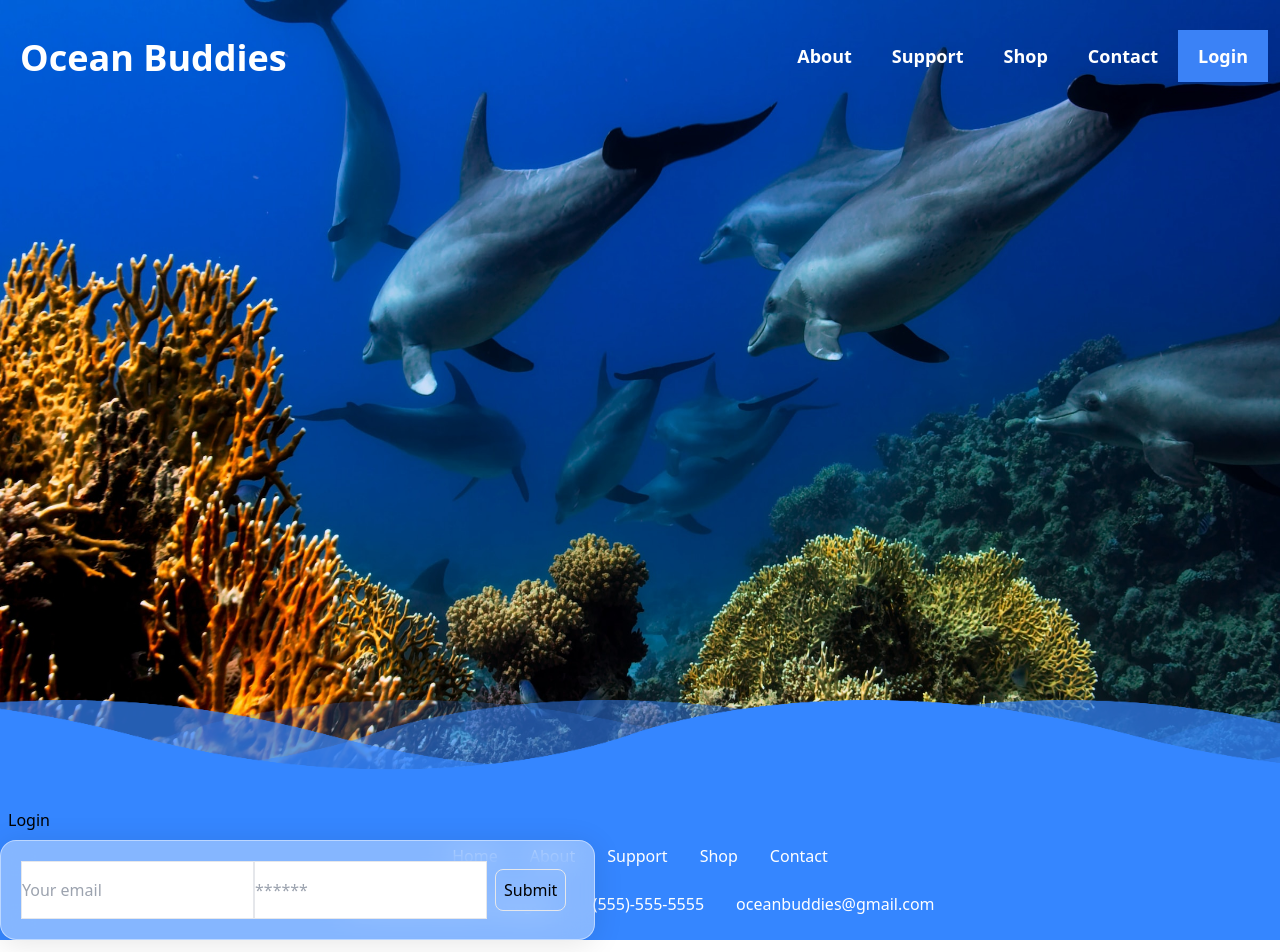
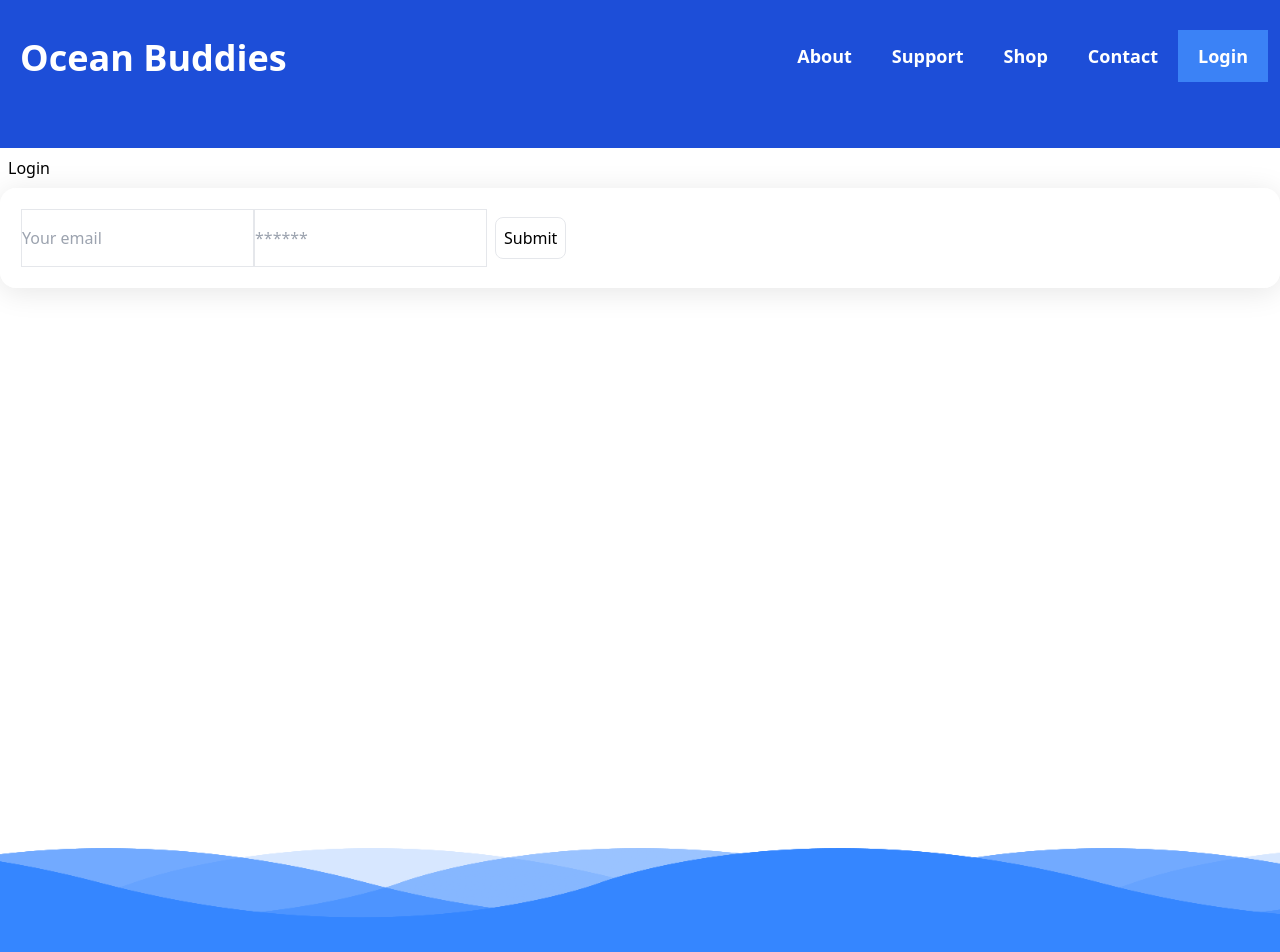
Before and after one commit to Oceans-4/Ocean-App, a React (Create React App) app in the folder client/: page /login in a window 1280 px wide. Shown: the top 952 px of the page. Built offline with nearby package versions, Linux system fonts and the light colour scheme.

Commit message:
There is some styling on the login.

```diff
--- a/client/src/pages/Login.js
+++ b/client/src/pages/Login.js
@@ -42,9 +42,11 @@ const Login = (props) => {
 
   return (
     <>
-      <img className="relative" style={{ height: "800px", width: "100%" }} src={dolphinsOne} />
-      <main className="fixed align-middle z-10">
-        <div className="col-12 col-lg-10">
+      {/* <img className="relative" style={{ height: "800px", width: "100%" }} src={dolphinsOne} /> */}
+      <div className="pt-32 pb-5 bg-blue-700 text-center" />
+
+      <main className="h-screen">
+        <div>
           <div className="card">
             <h4 className="card-header bg-dark text-light p-2">Login</h4>
             <div className="card-body border border-solid rounded-lg p-5 glass">
```
